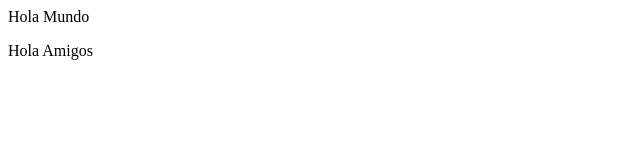
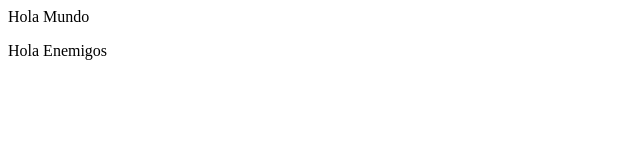
Before and after one commit to airam-santos/saludo, a plain HTML site: page index.html in a window 1280 px wide. Shown: the full height of the page, 0-640 px from the left. Drawn offline with Linux system fonts and the light colour scheme.

Commit message:
cambiado el saludo

```diff
--- a/index.html
+++ b/index.html
@@ -3,6 +3,6 @@
 <body>
 
 <p>Hola Mundo</p>
-<p>Hola Amigos </p>
+<p>Hola Enemigos </p>
 </body>
 </html>
```
